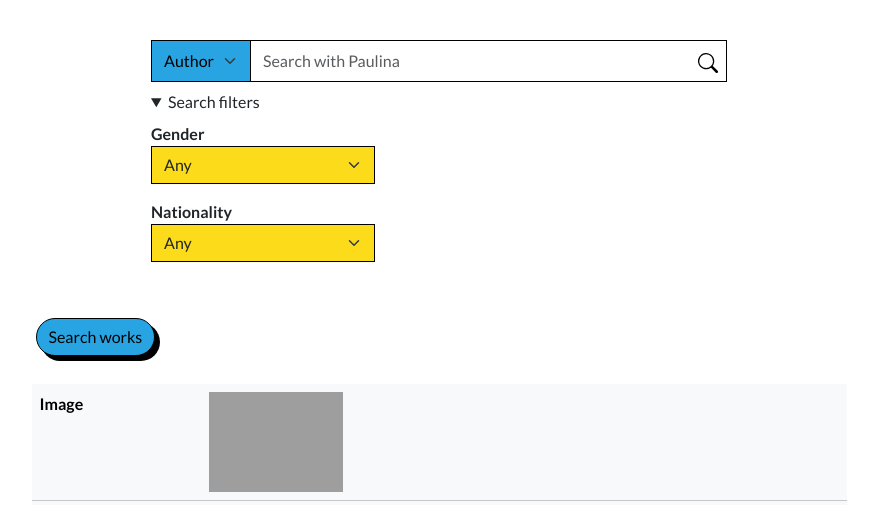
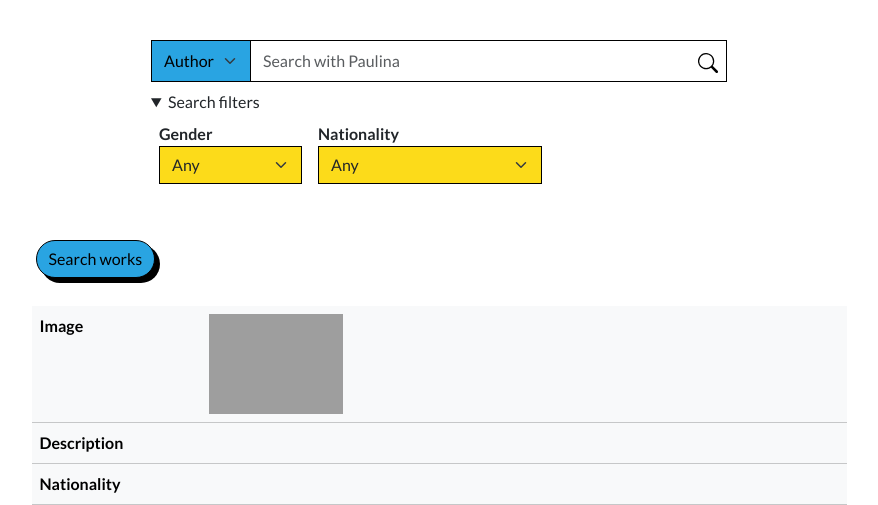
Before and after one commit to febr3s/paulina-fork, a Flask app: page /author/1 in a window 1280 px wide, after a click on "Search filters". Shown: the part 56-561 px from the top of the page, without its empty margins (201-1079 px from the left). Run offline with Flask 3, Linux system fonts and the light colour scheme; data that the repository does not hold is empty; grey boxes are pictures that could not be loaded.

Commit message:
Better search filters alignment

```diff
--- a/app.py
+++ b/app.py
@@ -246,5 +246,5 @@ def page_not_found(e):
 
 
 if __name__ == "__main__":
-    app.run()
-    # app.run(debug=True)
+    # app.run()
+    app.run(debug=True)
--- a/templates/layout.html
+++ b/templates/layout.html
@@ -113,7 +113,8 @@
       <div class="d-flex flex-row py-2">
         <details>
           <summary>{{ _('Search filters') }}</summary>
-          <div class="py-2" id="filter-gender">
+          <div id="filters-for-author">
+            <div class="py-2 px-2">
               <label for="gender"><strong>{{ _('Gender') }}</strong></label>
               <select class="form-select filter border-black shadow-none" name="gender" id="gender">
                 <option value="">{{ _('Any') }}</option>
@@ -122,7 +123,7 @@
                 {% endfor %}
               </select>
             </div>
-          <div class="py-2" id="filter-nationality">
+            <div class="py-2 px-2">
               <label for="nationality"><strong>{{ _('Nationality') }}</strong></label>
               <select class="form-select filter border-black shadow-none" name="nationality" id="nationality">
                 <option value="">{{ _('Any') }}</option>
@@ -131,7 +132,9 @@
                 {% endfor %}
               </select>
             </div>
-          <div class="py-2" id="filter-type-of-work">
+          </div>
+          <div id="filters-for-work">
+            <div class="py-2 px-2">
               <label for="type-of-work"><strong>{{ _('Type of work') }}</strong></label>
               <select class="form-select filter border-black shadow-none" name="type_of_work" id="type-of-work">
                 <option value="">{{ _('Any') }}</option>
@@ -140,7 +143,7 @@
                 {% endfor %}
               </select>
             </div>
-          <div class="py-2" id="filter-country-of-origin">
+            <div class="py-2 px-2">
               <label for="country-of-origin"><strong>{{ _('Country of origin') }}</strong></label>
               <select class="form-select filter border-black shadow-none" name="country_of_origin" id="country-of-origin">
                 <option value="">{{ _('Any') }}</option>
@@ -148,6 +151,7 @@
                 <option value="{{ country['qid'] }}">{{ country['country_name'] }}</option>
                 {% endfor %}
               </select>
+            </div>
           </div>
         </details>
       </div>
@@ -230,17 +234,13 @@
 </body>
 <script>
   let initialTypeOfSearch = document.getElementById("type_of_search").value;
-  document.getElementById("filter-gender").style.display = initialTypeOfSearch === "author" ? 'block' : 'none';
-  document.getElementById("filter-nationality").style.display = initialTypeOfSearch === "author" ? 'block' : 'none';
-  document.getElementById("filter-type-of-work").style.display = initialTypeOfSearch === "work" ? 'block' : 'none';
-  document.getElementById("filter-country-of-origin").style.display = initialTypeOfSearch === "work" ? 'block' : 'none';
+  document.getElementById("filters-for-author").style.display = initialTypeOfSearch === "author" ? 'flex' : 'none';
+  document.getElementById("filters-for-work").style.display = initialTypeOfSearch === "work" ? 'flex' : 'none';
 
   function showFilters(typeOfSearch)
   {
-    document.getElementById("filter-gender").style.display = typeOfSearch.value === "author" ? 'block' : 'none';
-    document.getElementById("filter-nationality").style.display = typeOfSearch.value === "author" ? 'block' : 'none';
-    document.getElementById("filter-type-of-work").style.display = typeOfSearch.value === "work" ? 'block' : 'none';
-    document.getElementById("filter-country-of-origin").style.display = typeOfSearch.value === "work" ? 'block' : 'none';
+    document.getElementById("filters-for-author").style.display = typeOfSearch.value === "author" ? 'flex' : 'none';
+    document.getElementById("filters-for-work").style.display = typeOfSearch.value === "work" ? 'flex' : 'none';
   }
 </script>
 </html>
```
Lines whose indentation alone changed are shown as unchanged.
